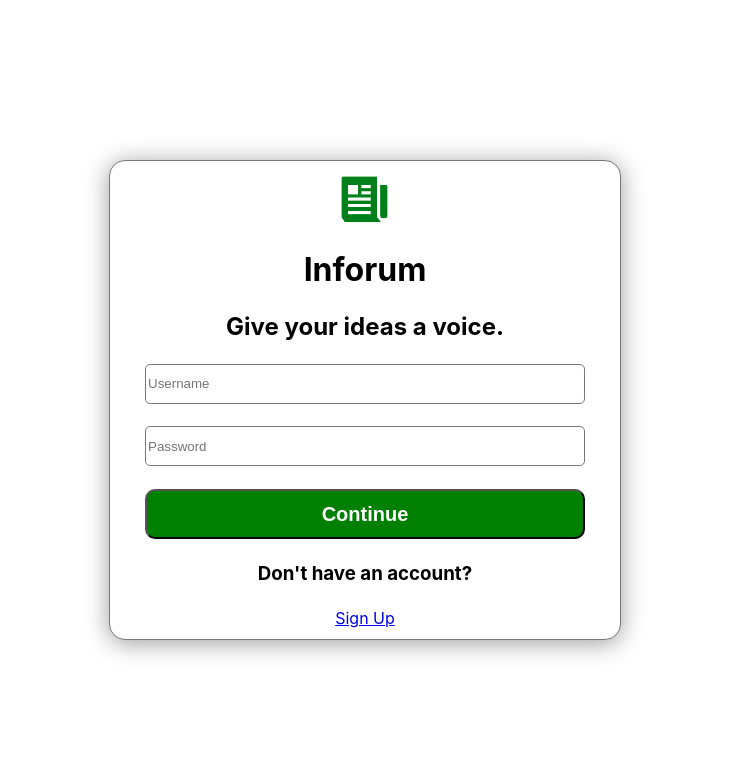
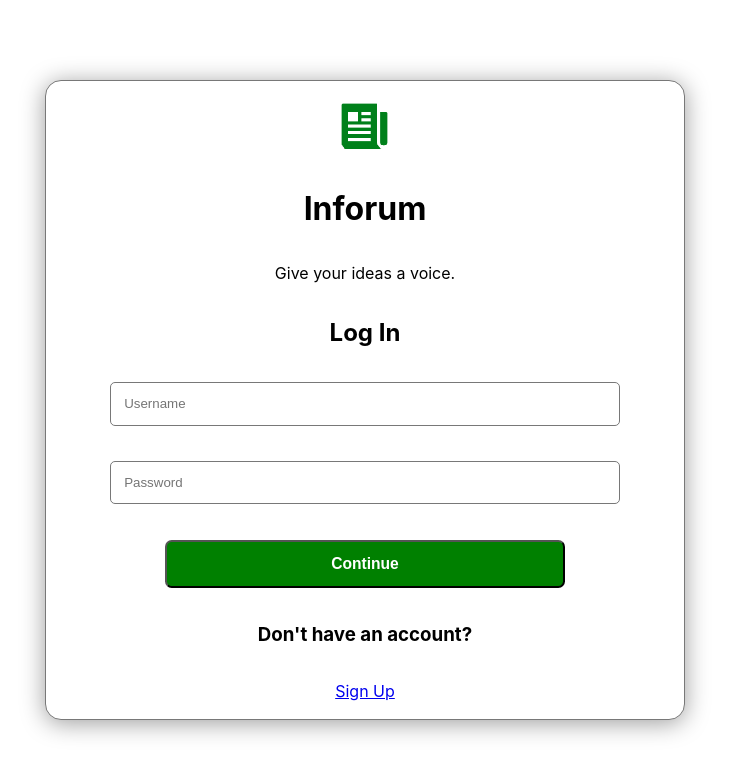
Before and after one commit to chibukasia/inforum, a React (Create React App) app in the folder client/: page / in a window 1280 px wide. Shown: the top 774 px of the page, without its empty margins (275-1004 px from the left). Built offline with nearby package versions, Linux system fonts and the light colour scheme.

Commit message:
added login to the form

```diff
--- a/client/src/components/loginform.css
+++ b/client/src/components/loginform.css
@@ -18,8 +18,8 @@
     backdrop-filter: blur(2px);
     border-radius: 10px;
     background-color: white;
-    width: 40%;
-    height: 60%;
+    width: 50%;
+    height: 80%;
     position: relative;
     border-radius: 1em;
     box-shadow: 0 0.188em 1.550em rgb(156, 156, 156);
@@ -31,19 +31,19 @@
 
 .login-btn{
 
-    width: 440px;
-    height: 50px;
+    width: 30em;
+    padding: 1em;
     background: #008000;
-    border-radius: 10px;
-    font-size: 20px;
-    font-weight: 800;
+    border-radius: 0.50em;
+    cursor: pointer;
+
     color: #FFFFFF;
 }
 
 input {
 
-    width: 440px;
-    height: 40px;
+    width: 80%;
+    padding: 1em;
     background: #FFFFFF;
     border: 1px solid #787878;
     border-radius: 5px;
--- a/client/src/components/loginform.js
+++ b/client/src/components/loginform.js
@@ -7,12 +7,13 @@ const LoginForm = ()=> {
         <div className="loginform">
             <img src={loginavi} alt="login avi" />
             <h1>Inforum</h1>
-            <h2>Give your ideas a voice.</h2>
+            <p>Give your ideas a voice.</p>
+            <h2>Log In</h2>
             <input type="text"placeholder="Username" />
             <input type="password"placeholder="Password" />
 
             <div>
-            <button type="button" className="login-btn">Continue</button>
+            <button type="button" className="login-btn"> <h3>Continue</h3></button>
             </div>
             <h3>Don't have an account?</h3>
             <a href="./loginform.js">Sign Up</a>
```
